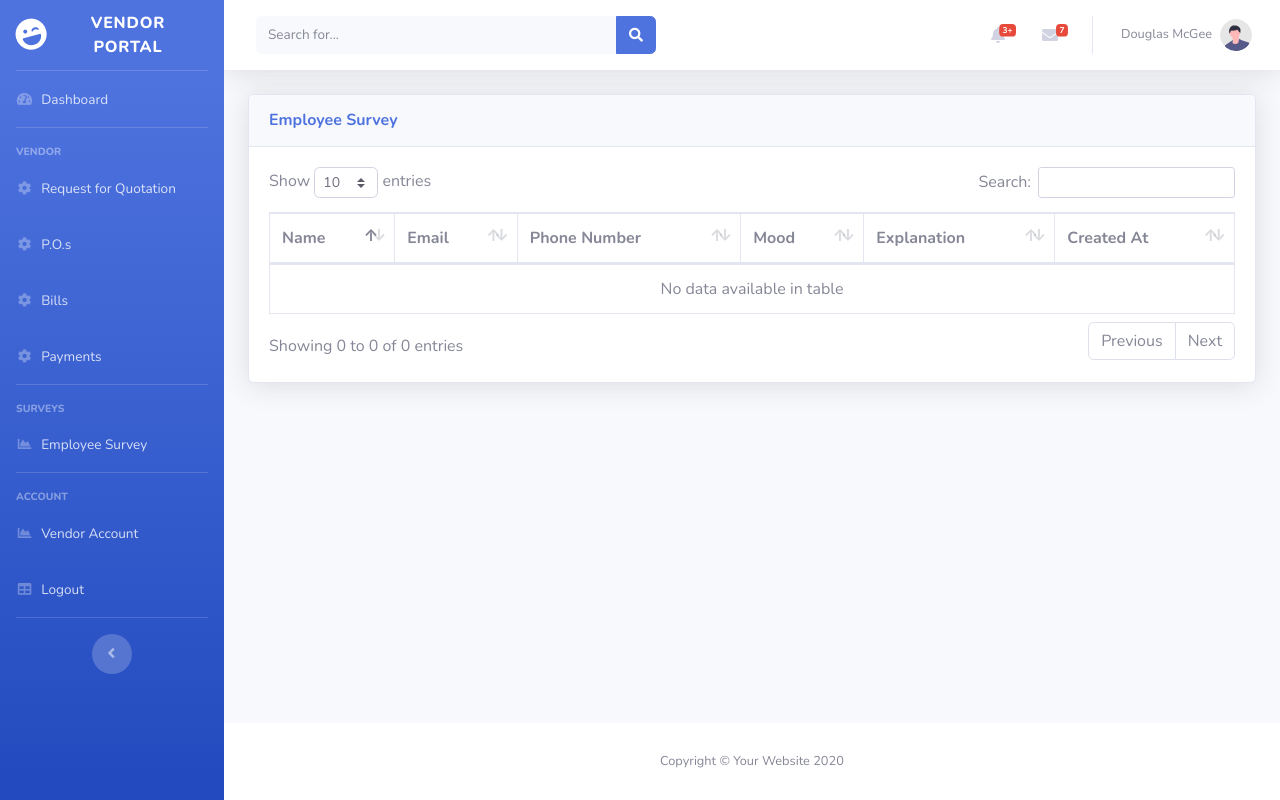
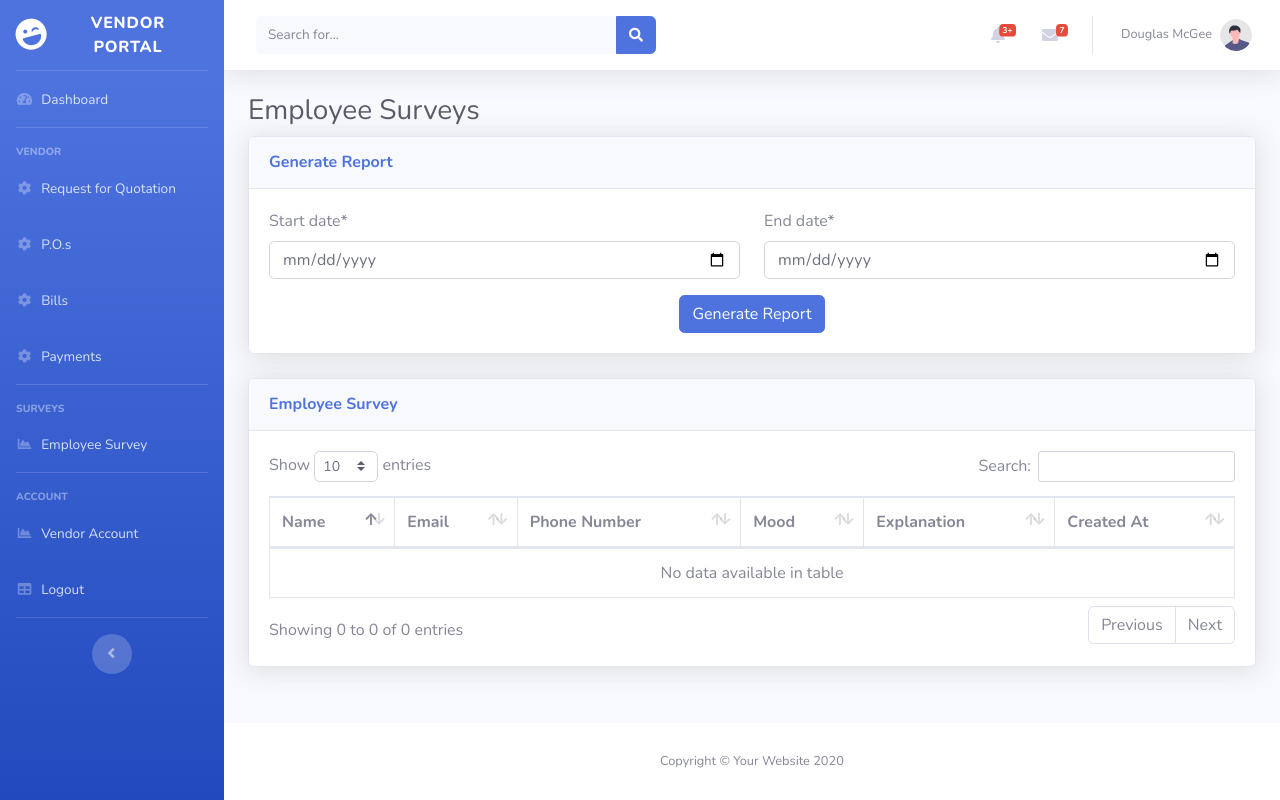
Before and after one commit to 07Owuor/vendor_portal, a Django app: page /survey/survey-dashboard in a window 1280 px wide. Run offline with Django 4.2, Linux system fonts and the light colour scheme; data that the repository does not hold is empty; some libraries are stand-ins or nearby versions.

Commit message:
Updated Surveys

```diff
--- a/survey/forms.py
+++ b/survey/forms.py
@@ -52,3 +52,13 @@ class SurveyForm(forms.ModelForm):
     class Meta:
         model = Survey
         exclude = ('created_at',)
+
+
+class DateInput(forms.DateInput):
+    input_type = 'date'
+    format = ["%Y-%m-%d"]
+
+
+class DateRangeForm(forms.Form):
+    start_date = forms.DateField(widget=DateInput)
+    end_date = forms.DateField(widget=DateInput)
--- a/survey/views.py
+++ b/survey/views.py
@@ -1,7 +1,10 @@
-from django.shortcuts import render, redirect
+from django.shortcuts import render, redirect, HttpResponse
+from datetime import date, timedelta, datetime as dt
+from .forms import SurveyForm, DateRangeForm
 from django.contrib import messages
-from .forms import SurveyForm
 from .models import Survey
+from io import StringIO
+import csv
 
 # Create your views here.
 
@@ -27,8 +30,38 @@ def survey_home(request):
 def survey_dash(request):
     template_name = 'survey/survey_dash.html'
     surveys = Survey.objects.all().order_by('-created_at')
+    if request.method == 'POST':
+        form = DateRangeForm(request.POST or None)
+        if form.is_valid():
+            d_start = str(str(form.cleaned_data['start_date']) + " " + str(dt.now().time()))
+            d_end = str(str(form.cleaned_data['end_date']) + " " + str(dt.now().time()))
+            start_date = dt.strptime(d_start, "%Y-%m-%d %H:%M:%S.%f")
+            end_date = dt.strptime(d_end, "%Y-%m-%d %H:%M:%S.%f")
+            print(end_date, start_date)
+
+            survey_data = Survey.objects.filter(
+                created_at__range=(start_date, end_date)
+            )
+            f = StringIO()
+            writer = csv.writer(f)
+            writer.writerow(['Name', 'Email', 'Phone Number', 'Location', 'Mood', 'Explanation', 'Created At'])
+            for s in survey_data:
+
+                phone_number = "'"+str(s.phone_number)+"'"
+                writer.writerow(
+                    [s.name, s.email, str(phone_number), s.location, s.mood, s.mood_explanation, s.created_at.date()])
+
+            f.seek(0)
+            response = HttpResponse(f, content_type='text/csv')
+            response['Content-Disposition'] = 'attachment; filename=Surveys.csv'
+            return response
+
+    else:
+        form = DateRangeForm()
+
     data = {
         'surveys': surveys,
+        'form': form
     }
 
     return render(request, template_name, data)
--- a/templates/survey/survey_dash.html
+++ b/templates/survey/survey_dash.html
@@ -1,6 +1,7 @@
 {% extends 'base.html' %}
 {% load static %}
 {% load humanize %}
+{% load crispy_forms_tags %}
 
 {% block css %}
 <!-- Custom styles for this page -->
@@ -8,6 +9,27 @@
 {% endblock %}
 
 {% block content %}
+<h1 class="h3 mb-2 text-gray-800">Employee Surveys</h1>
+<div class="card shadow mb-4">
+    <div class="card-header py-3">
+        <h6 class="m-0 font-weight-bold text-primary">Generate Report</h6>
+    </div>
+    <div class="card-body">
+        <form method="POST">
+        {% csrf_token %}
+          <div class="row">
+                <div class="col-6">
+                    {{form.start_date|as_crispy_field}}
+                </div>
+                <div class="col-6">
+                    {{form.end_date|as_crispy_field}}
+                </div>
+            </div>
+            <center><button type="submit" class="btn btn-primary pull-right">Generate Report</button></center>
+            <div class="clearfix"></div>
+        </form>
+    </div>
+</div>
 <!-- DataTales Example -->
 <div class="card shadow mb-4">
     <div class="card-header py-3">
@@ -35,7 +57,7 @@
                         <td>{{s.phone_number}}</td>
                         <td>{{s.mood}}</td>
                         <td>{{s.mood_explanation}}</td>
-                        <td>{{s.created_at}}</td>
+                        <td>{{s.created_at|date:"Y-m-d"}}</td>
                     </tr>
                     {% endfor %}
                 </tbody>
```
